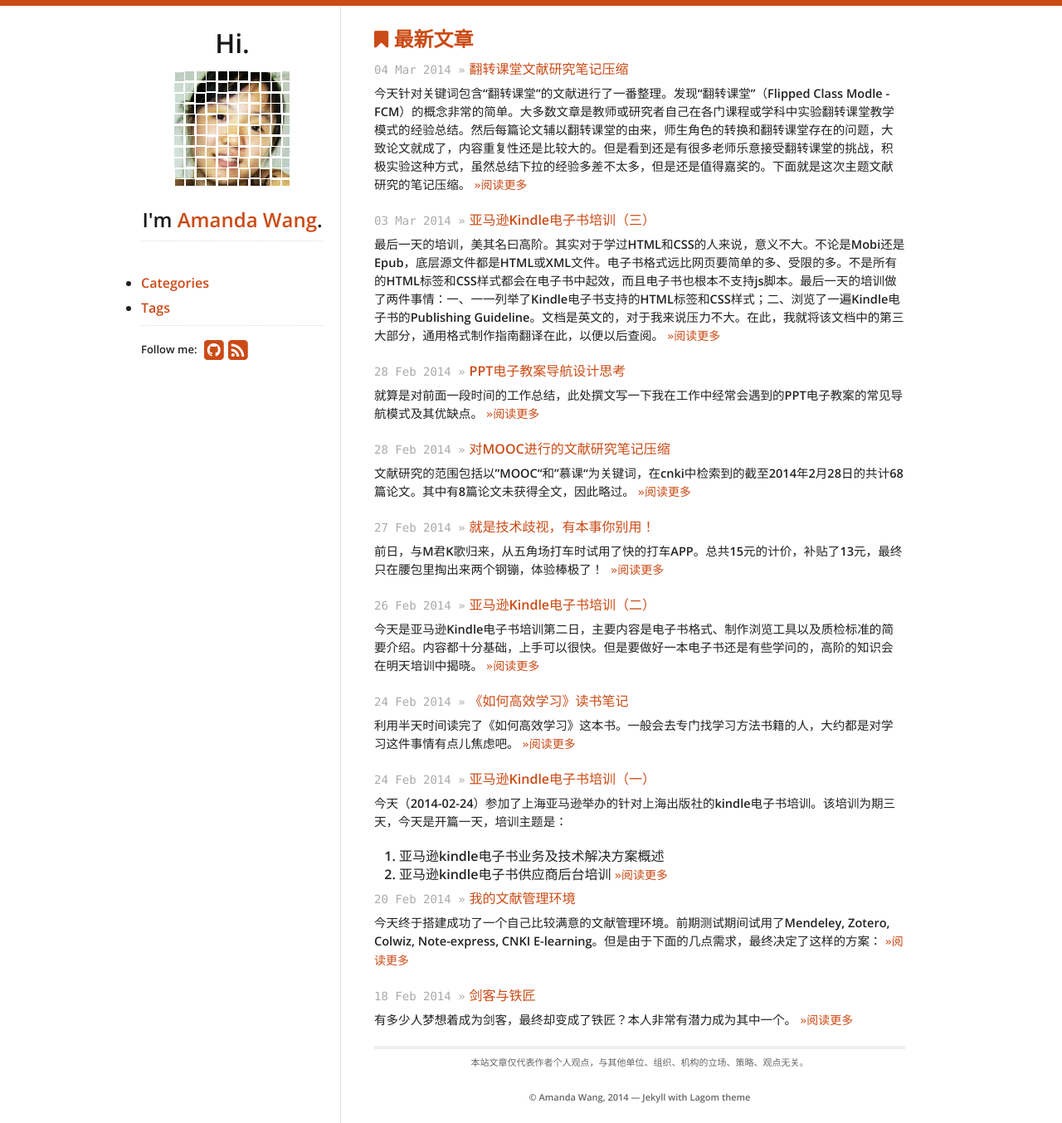
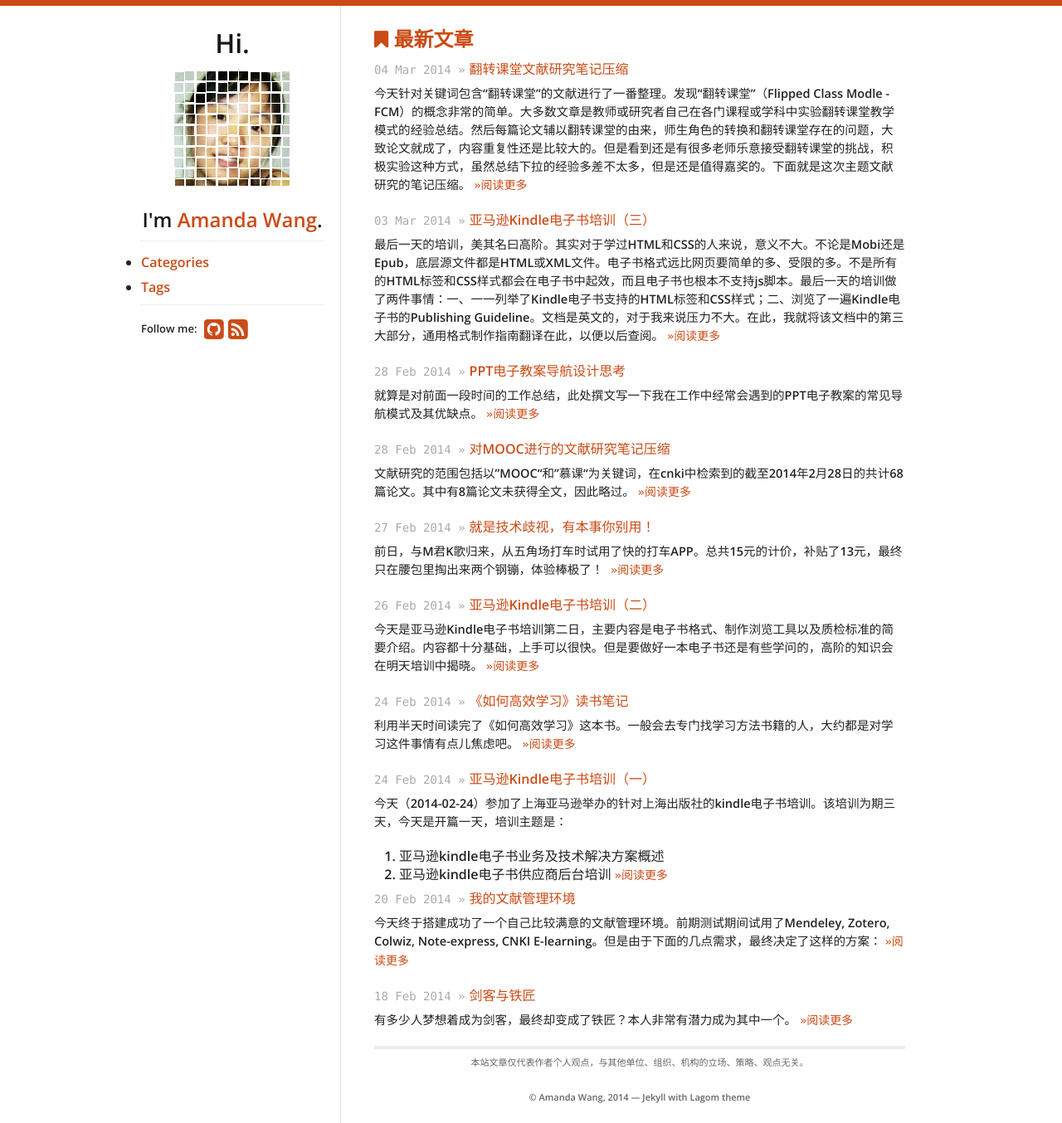
Before and after one commit to fantaghiro/fantaghiro.github.io, a Jekyll site: the page built from index.html, in a window 1280 px wide. Shown: the whole page at 83% size. Built offline with Jekyll 4.4.1, drawn with Linux system fonts in a browser that asks for light colours; nearby versions of some CDN libraries.

Commit message:
Update sidebar.html

```diff
--- a/_includes/sidebar.html
+++ b/_includes/sidebar.html
@@ -1,11 +1,11 @@
-<nav>
+<nav id="sidebar">
   <h1>Hi.</h1>
   <a href="/">
     <img src="/logo.png" id="logo" alt="Blog logo"/>
   </a>
   <h2>I'm <a href="/">{{ site.theme.name }}</a>.</h2>
   <hr/>
-  <ul class="sidebar">
+  <ul>
   <li><a href="/categories.html">Categories</a></li>
   <li><a href="/tags.html">Tags</a></li>
   <hr/>
```
